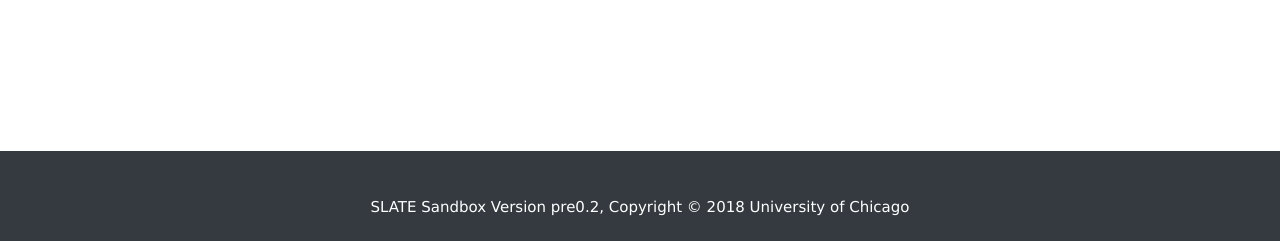
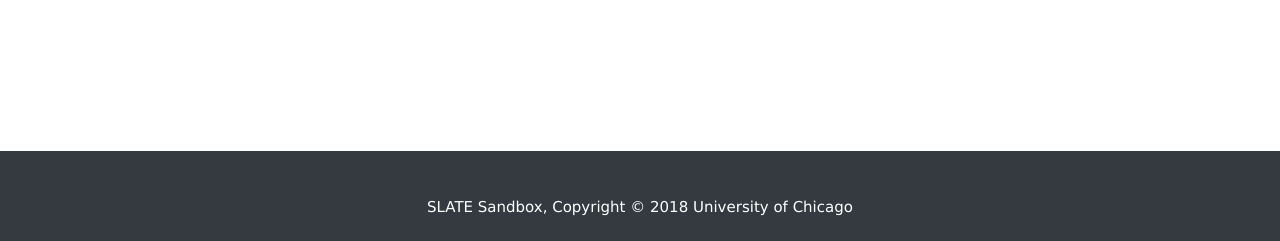
Before and after one commit to slateci/sandbox-portal, a Flask app: page /sandbox in a window 1280 px wide. Shown: the part 559-800 px from the top of the page. Run offline with Flask 2, Linux system fonts and the light colour scheme; the visitor is signed in with stand-in values (Sample User, id 1); some libraries are stand-ins or nearby versions.

Commit message:
remove tutorial text section white space, added padding

```diff
--- a/portal/static/css/scrolling-nav.css
+++ b/portal/static/css/scrolling-nav.css
@@ -19,7 +19,8 @@ header {
 section {
   /* padding: 60px 10px; */
   padding-top: 55px;
-  height: 85%;
+  height: 100%;
+  padding-bottom: 80px;
 }
 
 section .container {
--- a/portal/templates/footer.html
+++ b/portal/templates/footer.html
@@ -1,7 +1,7 @@
 <!-- Footer -->
 <footer class="py-5 bg-dark">
   <div class="container">
-    <p class="m-0 text-center text-white">SLATE Sandbox Version pre0.2, Copyright &copy; 2018 University of Chicago</p>
+    <p class="m-0 text-center text-white">SLATE Sandbox, Copyright &copy; 2018 University of Chicago</p>
   </div>
 </footer>
 
--- a/portal/templates/tutorial.html
+++ b/portal/templates/tutorial.html
@@ -120,7 +120,7 @@ Data: |-
       <pre><code>$ slate instance delete Instance_586f0424-3097-4b86-8d3b-c4f53ab78e01
 Successfully deleted instance Instance_586f0424-3097-4b86-8d3b-c4f53ab78e01</code></pre>
 
-      For more information on using SLATE, such as registering a cluster of your own or obtaining a local development environment, please see the <a href="http://slateci.io/docs/quickstart/">SLATE Quickstart documentation</a>.
+      For more information on using SLATE, such as registering a cluster of your own or obtaining a local development environment, please see the <a href="http://slateci.io/docs/quickstart/" style="color:#286AC7;">SLATE Quickstart documentation</a>.
 
     </div>
   </div>
```
